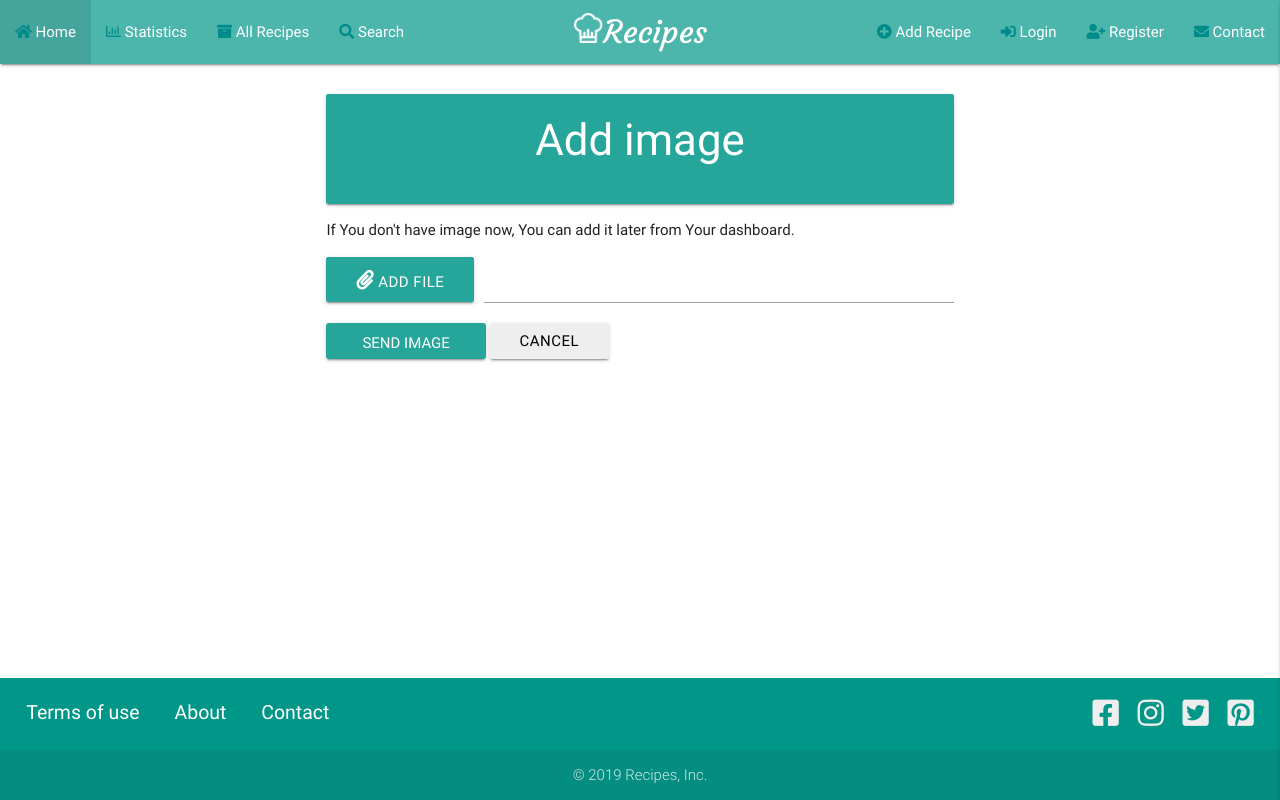
After one commit to mariusz79/Recipes-Third-Milestone-Project, a Flask app: template templates/add_recipe_image.html in a window 1280 px wide. The commit adds this page. Run offline with Flask 2, Linux system fonts and the light colour scheme; the template is opened without the code that fills it, so the values that code supplies are empty; some libraries are stand-ins or nearby versions.

Commit message:
add ability to upload images

```diff
--- a/app.py
+++ b/app.py
@@ -22,6 +22,8 @@ login_manager.login_message_category = 'info'
 app.config['SECRET_KEY'] = 'secret123'
 app.config['MONGO_DBNAME'] = 'task_manager'
 app.config['MONGO_URI'] = os.getenv('MONGO_URI1')  # 'MONGO_URI1' is saved in environmental variables, to hide password
+app.config["ALLOWED_IMAGE_EXTENSIONS"] = ["JPEG", "JPG", "PNG", "GIF"]
+app.config['MAX_CONTENT_LENGTH'] = 10 * 1024 * 1024
 
 mongo = PyMongo(app)
 
@@ -185,8 +187,56 @@ def add_recipe():
                                      'difficulty': difficulty, 'cousine': cousine, 'keywords': keywords, 'author': author, 'date_of_adding': date_of_adding})
 
         flash('Data saved, You can add image', 'success')
-        return redirect(url_for('home'))
+        return redirect(url_for('add_recipe_image', recipe_id=result.inserted_id))
     return render_template("add_recipe.html", form=form, title='Add Recipe')
+
+
+def allowed_image(filename):
+    # We only want files with a . in the filename
+    if not "." in filename:
+        return False
+    # Split the extension from the filename
+    ext = filename.rsplit(".", 1)[1]
+    # Check if the extension is in ALLOWED_IMAGE_EXTENSIONS
+    if ext.upper() in app.config["ALLOWED_IMAGE_EXTENSIONS"]:
+        return True
+    else:
+        return False
+
+
+def allowed_image_filesize(filesize):
+    if int(filesize) <= app.config['MAX_CONTENT_LENGTH']:
+        return True
+    else:
+        return False
+
+
+@app.route('/add_recipe_image/<recipe_id>')
+def add_recipe_image(recipe_id):
+    the_recipe = mongo.db.recipes.find_one({'_id': ObjectId(recipe_id)})
+    return render_template('add_recipe_image.html', recipe_id=recipe_id, recipe=the_recipe, title='Add Image')
+
+
+@app.route('/upload_recipe_image/<recipe_id>', methods=["GET", "POST"])
+def upload_recipe_image(recipe_id):
+    if 'recipe_image' in request.files:
+        recipe_image = request.files['recipe_image']
+        if recipe_image.filename == "":
+                    flash('No file selected!', 'error')
+                    return redirect(url_for('add_recipe_image', recipe_id=recipe_id))
+        if not allowed_image(recipe_image.filename):
+                    flash('That file extension is not allowed!', 'error')
+                    return redirect(url_for('add_recipe_image', recipe_id=recipe_id))
+        mongo.save_file(recipe_image.filename, recipe_image)
+
+        mongo.db.recipes.update_one({'_id': ObjectId(recipe_id)}, {
+                                    '$set': {'recipe_image_name': recipe_image.filename}})
+        flash('Image has been added', 'success')
+    return redirect(url_for('home'))
+
+@app.route('/file/<filename>')
+def file(filename):
+    return mongo.send_file(filename)
 
 @app.route('/')
 def home():
--- a/static/css/style.css
+++ b/static/css/style.css
@@ -107,6 +107,10 @@ main {
     padding: 0;
     margin-top: 2rem;
     display: grid;
+}
+/*add image*/
+.waves-input-wrapper .waves-button-input {
+    top: 10px;
 }
 
 /*alerts*/
--- /dev/null
+++ b/templates/add_recipe_image.html
@@ -0,0 +1,35 @@
+{% extends "base.html" %}
+
+{% block content %}
+
+
+<div class="container">
+    <div class="container">
+        <div class="center card teal lighten-1 white-text add-recipe-title">
+            <h3>Add image</h3>
+
+            <br>
+        </div>
+        If You don't have image now, You can add it later from Your dashboard.
+        <br>
+
+        <form method="POST" action="{{ url_for('upload_recipe_image', recipe_id=recipe_id) }}"
+            enctype="multipart/form-data">
+            <div class="file-field input-field">
+                <div class="btn">
+                    <i class="fas fa-paperclip"></i>
+                    <span>Add File</span>
+                    <input type="file" name="recipe_image">
+                </div>
+                <div class="file-path-wrapper">
+                    <input class="file-path validate" type="text">
+                </div>
+            </div>
+            <input type="submit" class="btn waves-effect lighten-4" value="Send Image">
+            <a href="{{url_for('home')}}"
+                class="btn  grey lighten-3 black-text waves-effect waves-light cancel-button">Cancel</a>
+        </form>
+    </div>
+</div>
+
+{% endblock content %}
```
